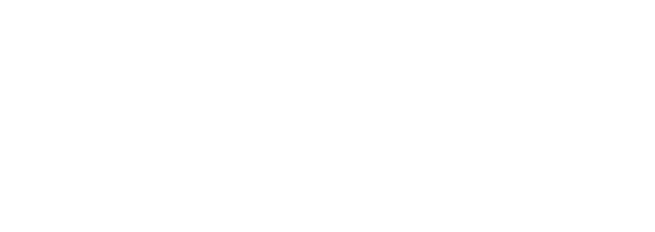
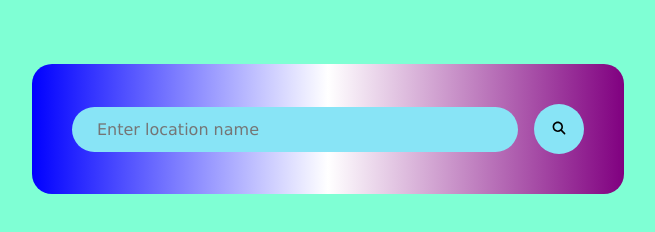
Before and after one commit to variable25/Simple-Weather-App, a plain HTML site: page index.html in a window 1280 px wide. Shown: the whole page, without its empty margins (312-967 px from the left). Drawn offline with Linux system fonts and the light colour scheme.

Commit message:
Added Weather card

```diff
--- a/index.html
+++ b/index.html
@@ -7,6 +7,11 @@
     <link rel="stylesheet" href="style.css">
 </head>
 <body>
-
+    <div class="card">
+        <div class="search">
+            <input type="text" placeholder="Enter location name" spellcheck="false">
+            <button><img src="images/magnifying-glass-solid-full.svg" alt="Search icon"></button>
+        </div>
+    </div>
 </body>
 </html>
--- a/style.css
+++ b/style.css
@@ -0,0 +1,52 @@
+*{
+    margin: 0;
+    padding: 0;
+    font-family: 'Lucida Sans', 'Lucida Sans Regular', 'Lucida Grande', 'Lucida Sans Unicode', Geneva, Verdana, sans-serif;
+    box-sizing: content-box;
+}
+
+body{
+    background-color: aquamarine;
+}
+.search button img{
+    width: 16px;
+}
+
+.card{
+    padding: 40px 40px;
+    margin: 5% auto;
+    max-width: 512px;
+    background: linear-gradient(to right,blue,white,purple);
+    text-align: center;
+    border-radius: 20px;
+}
+
+.search{
+    width: 100%;
+    display: flex;
+    align-items: center;
+    justify-content: space-between;
+}
+
+.search input{
+    border: 0;
+    outline: 0;
+    background: rgb(136, 228, 246);
+    color: rgb(27, 25, 25);
+    height: 25px;
+    border-radius: 30px;
+    flex: 1;
+    margin-right: 16px;
+    font-size: 16px;
+    padding: 10px 25px;
+}
+
+.search button{
+    border: 0;
+    outline: 0;
+    background: rgb(136, 228, 246);
+    cursor: pointer;
+    border-radius: 50%;
+    width: 50px;
+    height: 50px;
+}
```
Also changed, not shown: images/magnifying-glass-solid-full.svg (added).
